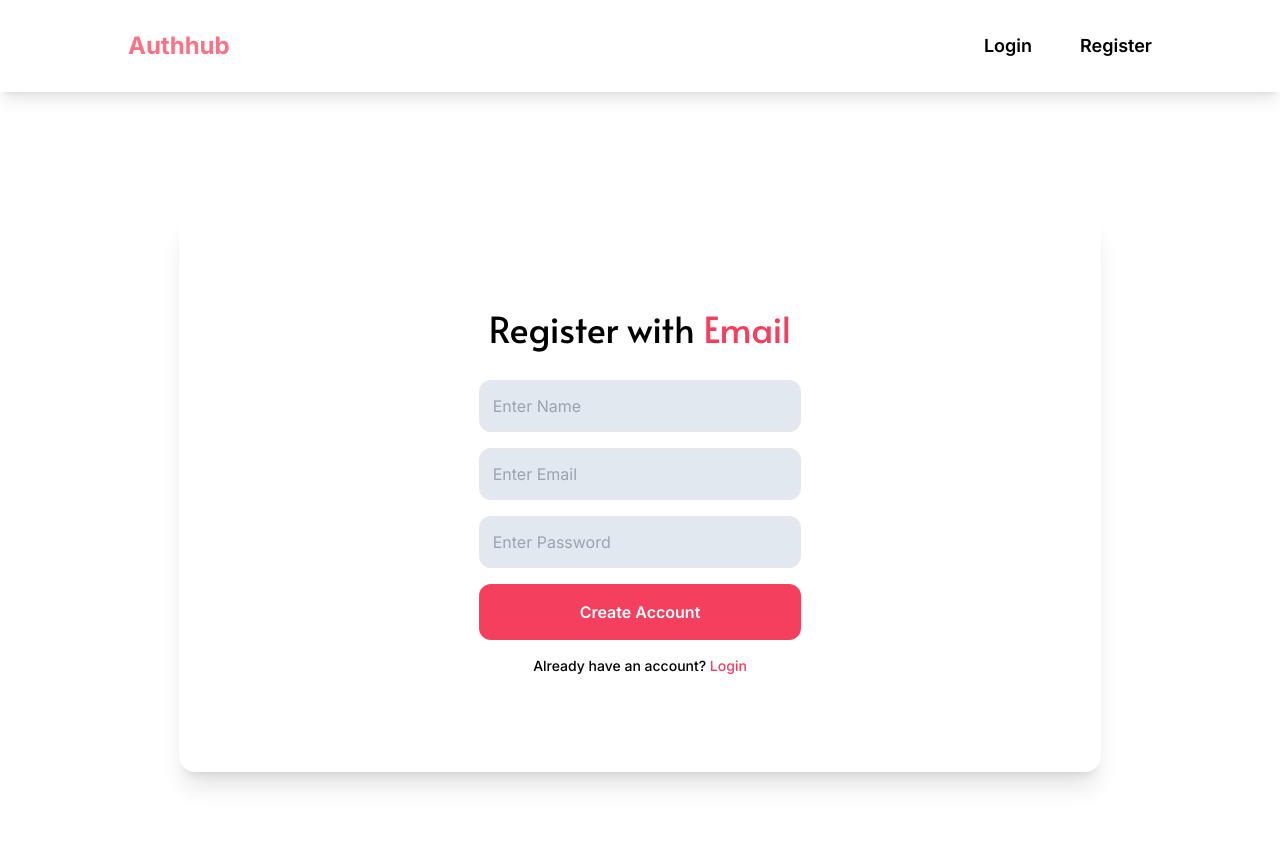
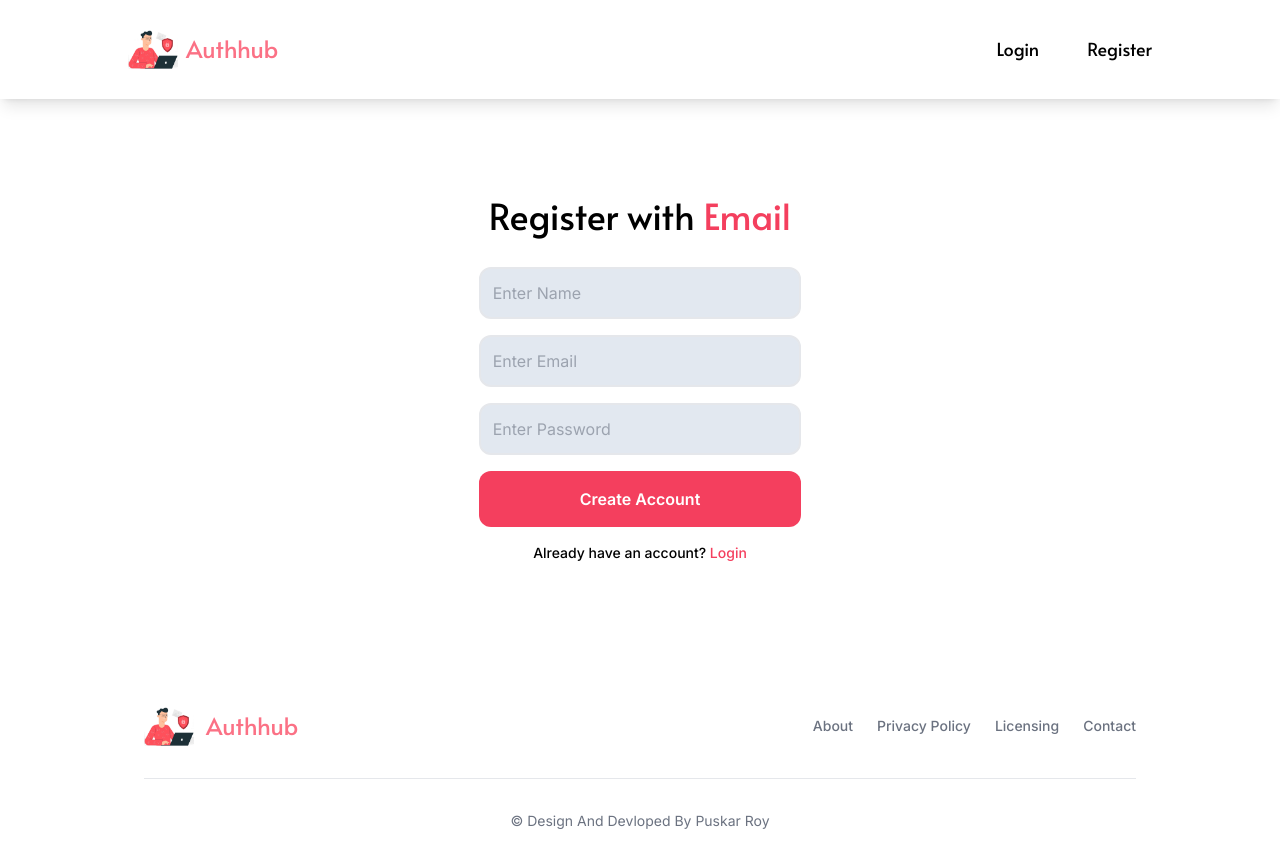
Before and after one commit to Puskar-Roy/Secure-Auth-System, a Next.js app in the folder apps/web/: page /register in a window 1280 px wide. Shown: the top 868 px of the page. Built offline with nearby package versions, Linux system fonts and the light colour scheme.

Commit message:
feat : logo

```diff
--- a/apps/web/app/(auth)/forgot-password/[email]/page.tsx
+++ b/apps/web/app/(auth)/forgot-password/[email]/page.tsx
@@ -48,8 +48,8 @@
     console.log("OTP:", otpValue);
   };
   return (
-    <div className="relative flex min-h-screen flex-col justify-center overflow-hidden bg-gray-50 py-12">
-      <div className="relative bg-white px-6 pt-10 pb-9 shadow-xl mx-auto w-full max-w-lg rounded-2xl">
+    <div className="relative flex min-h-[70vh] flex-col justify-center overflow-hidden bg-gray-50 py-12">
+      <div className="relative bg-white px-6 pt-10 pb-9 mx-auto w-full max-w-lg rounded-2xl">
         <div className="mx-auto flex w-full max-w-md flex-col space-y-10">
           <div className="flex flex-col items-center justify-center text-center space-y-2">
             <div className="font-semibold text-3xl">
--- a/apps/web/app/(auth)/forgot-password/page.tsx
+++ b/apps/web/app/(auth)/forgot-password/page.tsx
@@ -1,15 +1,9 @@
 "use client";
 import { Button } from "@repo/ui/button";
 import { Input } from "@repo/ui/input";
-import { Alata } from "next/font/google";
 import Link from "next/link";
 import { useState } from "react";
-
-const alata = Alata({
-  weight: "400",
-  subsets: ["latin"],
-  display: "swap",
-});
+import { alata } from "../../../utils/utli";
 export default function Page(): JSX.Element {
       const [email, setEmail] = useState<string>("");
         const handleEmailChange = (
@@ -21,8 +15,8 @@
           alert(`Email Is - ${email}`);
         };
   return (
-    <main className="w-[80%] mx-auto h-screen flex justify-center items-center">
-      <div className=" bg-white sm:shadow-xl mx-auto w-full sm:w-[90%] rounded-2xl flex justify-center items-center h-[70%]">
+    <main className="w-[80%] mx-auto h-[70vh] flex justify-center items-center">
+      <div className=" bg-white mx-auto w-full sm:w-[90%] rounded-2xl flex justify-center items-center h-[70%]">
         <div className="w-[90%] sm:w-[35%] mx-auto flex gap-8 flex-col">
           <div
             className={`font-semibold text-4xl text-center ${alata.className}`}
--- a/apps/web/app/(auth)/login/[email]/page.tsx
+++ b/apps/web/app/(auth)/login/[email]/page.tsx
@@ -39,8 +39,8 @@
     await verify(verifydata);
   };
   return (
-    <div className="relative flex min-h-screen flex-col justify-center overflow-hidden bg-gray-50 py-12">
-      <div className="relative bg-white px-6 pt-10 pb-9 shadow-xl mx-auto w-full max-w-lg rounded-2xl">
+    <div className="relative flex min-h-[70vh] flex-col justify-center overflow-hidden bg-gray-50 py-12">
+      <div className="relative bg-white px-6 pt-10 pb-9 mx-auto w-full max-w-lg rounded-2xl">
         <div className="mx-auto flex w-full max-w-md flex-col space-y-16">
           <div className="flex flex-col items-center justify-center text-center space-y-2">
             <div className="font-semibold text-3xl">
--- a/apps/web/app/(auth)/login/page.tsx
+++ b/apps/web/app/(auth)/login/page.tsx
@@ -2,15 +2,9 @@
 import { useState } from "react";
 import { Button } from "@repo/ui/button";
 import { Input } from "@repo/ui/input";
-import { Alata } from "next/font/google";
 import Link from "next/link";
 import { useLogin } from "../../../hooks/useLogin";
-
-const alata = Alata({
-  weight: "400",
-  subsets: ["latin"],
-  display: "swap",
-});
+import { alata } from "../../../utils/utli";
 export default function Page(): JSX.Element {
 
 
@@ -34,8 +28,8 @@
     await login(loginData);
   };
   return (
-    <main className="w-[80%] mx-auto h-screen flex justify-center items-center">
-      <div className=" bg-white sm:shadow-xl mx-auto w-full sm:w-[90%] rounded-2xl flex justify-center items-center h-[70%]">
+    <main className="w-[80%] mx-auto h-[70vh] flex justify-center items-center">
+      <div className=" bg-white mx-auto w-full sm:w-[90%] rounded-2xl flex justify-center items-center h-[70%]">
         <div className="w-[90%] sm:w-[35%] mx-auto flex gap-8 flex-col">
           <div
             className={`font-semibold text-4xl text-center ${alata.className}`}
--- a/apps/web/app/(auth)/register/page.tsx
+++ b/apps/web/app/(auth)/register/page.tsx
@@ -1,15 +1,10 @@
 "use client";
 import { Button } from "@repo/ui/button";
 import { Input } from "@repo/ui/input";
-import { Alata } from "next/font/google";
 import Link from "next/link";
 import { useState } from "react";
 import { useRegister } from "../../../hooks/useRegister";
-const alata = Alata({
-  weight: "400",
-  subsets: ["latin"],
-  display: "swap",
-});
+import { alata } from "../../../utils/utli";
 export default function Page(): JSX.Element {
   const { register, error, isLoading, isSucess } = useRegister();
   const [email, setEmail] = useState<string>("");
@@ -35,8 +30,8 @@
     await register(registerData);
   };
   return (
-    <main className="w-[80%] mx-auto h-screen flex justify-center items-center">
-      <div className=" bg-white sm:shadow-xl mx-auto w-full sm:w-[90%] rounded-2xl flex justify-center items-center h-[70%]">
+    <main className="w-[80%] mx-auto h-[70vh] flex justify-center items-center">
+      <div className=" bg-white mx-auto w-full sm:w-[90%] rounded-2xl flex justify-center items-center h-[70%]">
         <div className="w-[90%] sm:w-[35%] mx-auto flex gap-8 flex-col">
           <div
             className={`font-semibold text-4xl text-center ${alata.className}`}
--- a/apps/web/app/(main)/page.tsx
+++ b/apps/web/app/(main)/page.tsx
@@ -5,14 +5,9 @@
 import socketIOClient, { Socket } from "socket.io-client";
 import { LoginHistory, LoginDevice } from "../../interfaces";
 import axios from "axios";
-import { Alata } from "next/font/google";
 import { GoDotFill } from "react-icons/go";
 import Card from "../../components/Card";
-const alata = Alata({
-  weight: "400",
-  subsets: ["latin"],
-  display: "swap",
-});
+import { alata } from "../../utils/utli";
 
 export default function Page(): JSX.Element {
   const { state } = useAuthContext();
--- a/apps/web/app/layout.tsx
+++ b/apps/web/app/layout.tsx
@@ -3,6 +3,7 @@
 import { Inter } from "next/font/google";
 import { AuthContextProvider } from "../providers/AuthProvder";
 import Navbar from "../components/Navbar";
+import Footer from "../components/Footer";
 const inter = Inter({ subsets: ["latin"] });
 
 export const metadata: Metadata = {
@@ -21,6 +22,7 @@
         <AuthContextProvider>
           <Navbar />
           {children}
+          <Footer />
         </AuthContextProvider>
       </body>
     </html>
--- /dev/null
+++ b/apps/web/components/Footer.tsx
@@ -0,0 +1,54 @@
+import logo from "../public/authlogo.jpg";
+import Image from "next/image";
+import Link from "next/link";
+import { alata } from "../utils/utli";
+function Footer() {
+  return (
+    <footer className="bg-white rounded-lg  m-4 mx-auto w-[80%]">
+      <div className="w-full max-w-screen-xl mx-auhref p-4 md:py-8">
+        <div className="sm:flex sm:items-center sm:justify-between">
+          <Link
+            href="/"
+            className="flex items-center mb-4 sm:mb-0 space-x-3 rtl:space-x-reverse"
+          >
+            <Image src={logo} height={50} width={50} alt="logo" />
+            <h2 className={`text-2xl font-bold text-rose-400 ${alata.className}`}>
+              Authhub
+            </h2>
+          </Link>
+          <ul className="flex flex-wrap items-center mb-6 text-sm font-medium text-gray-500 sm:mb-0 ">
+            <li>
+              <Link href="#" className="hover:underline me-4 md:me-6">
+                About
+              </Link>
+            </li>
+            <li>
+              <Link href="#" className="hover:underline me-4 md:me-6">
+                Privacy Policy
+              </Link>
+            </li>
+            <li>
+              <Link href="#" className="hover:underline me-4 md:me-6">
+                Licensing
+              </Link>
+            </li>
+            <li>
+              <Link href="#" className="hover:underline">
+                Contact
+              </Link>
+            </li>
+          </ul>
+        </div>
+        <hr className="my-6 border-gray-200 sm:mx-auhref  lg:my-8" />
+        <span className="block text-sm text-gray-500 sm:text-center ">
+          © Design And Devloped By{" "}
+          <Link href="https://puskarroy.site" className="hover:underline">
+            Puskar Roy
+          </Link>
+        </span>
+      </div>
+    </footer>
+  );
+}
+
+export default Footer;
--- a/apps/web/components/Navbar.tsx
+++ b/apps/web/components/Navbar.tsx
@@ -2,12 +2,13 @@
 import { useState } from "react";
 import { HiOutlineMenuAlt3 } from "react-icons/hi";
 import { IoMdCloseCircle } from "react-icons/io";
-// import logo from "/logo1.png";
+import logo from "../public/authlogo.jpg";
+import Image from "next/image";
 import { NavbarItems } from "../interfaces";
 import { useLogout } from "../hooks/useLogout";
 import { useAuthContext } from "../hooks/useAuthContext";
 import Link from "next/link";
-
+import { alata } from "../utils/utli";
 export const NavbarData: NavbarItems[] = [
   {
     href: "/login",
@@ -23,7 +24,7 @@
   return (
     <li
       onClick={closeNav}
-      className="hover:text-rose-500 font-semibold text-lg gabarito-regular"
+      className={`hover:text-rose-500 font-semibold text-lg ${alata.className}`}
     >
       <Link href={href}>{tags}</Link>
     </li>
@@ -45,8 +46,9 @@
   return (
     <header className="shadow-lg flex justify-between items-center ">
       <nav className="flex justify-between items-center w-[80%] mx-auto my-[30px]">
-        <Link href="/" className="z-20 flex items-center gap-1">
-          <h2 className="text-2xl font-bold text-rose-400 ubuntu-bold">
+        <Link href="/" className="z-20 flex items-center gap-2">
+            <Image src={logo} height={50} width={50} alt="logo"/>
+          <h2 className={`text-2xl font-bold text-rose-400 ${alata.className}`}>
             Authhub
           </h2>
         </Link>
--- /dev/null
+++ b/apps/web/utils/utli.ts
@@ -0,0 +1,7 @@
+import { Alata } from "next/font/google";
+
+export const alata = Alata({
+  weight: "400",
+  subsets: ["latin"],
+  display: "swap",
+});
```
Also changed, not shown: apps/web/public/authlogo.jpg (added).
